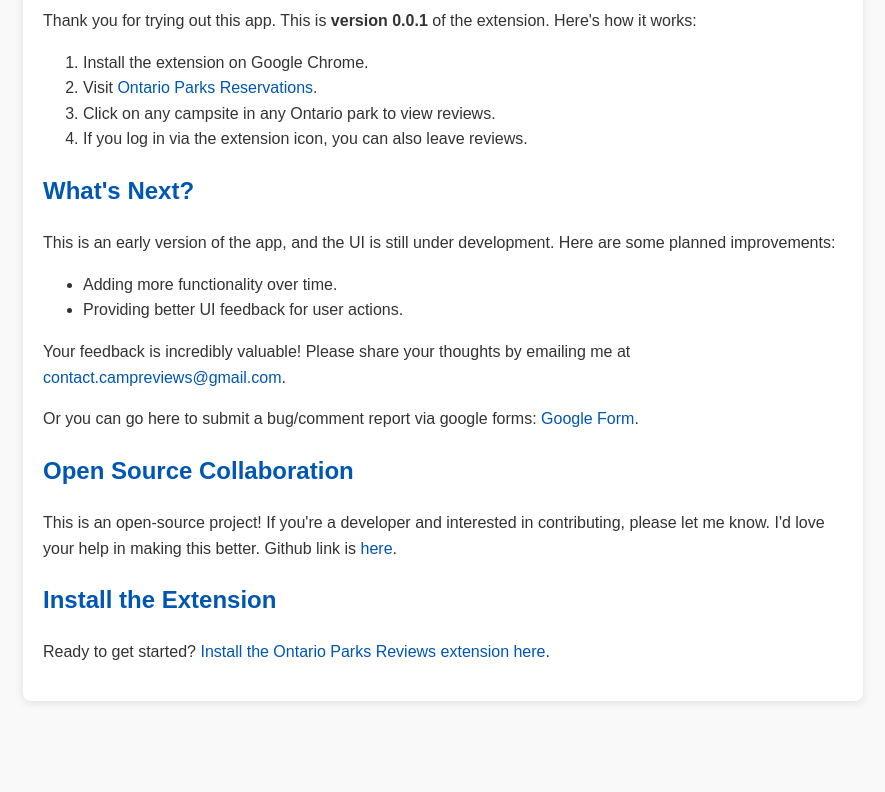
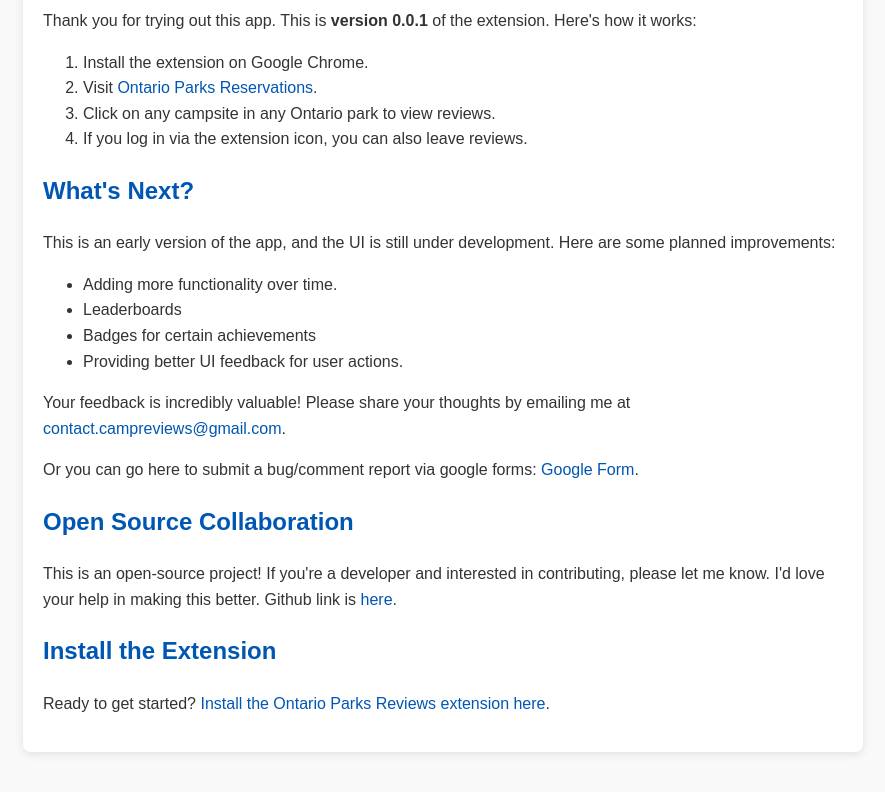
Before and after one commit to nickmackenzie/campreviews---webpage, a website built with Vite: page testers.html in a window 1280 px wide. Shown: the part 156-948 px from the top of the page, without its empty margins (197-1082 px from the left). Before the commit the page ends 907 px from the top, so only its background shows below. Built offline with nearby package versions, Linux system fonts and the light colour scheme.

Commit message:
added more to testers

```diff
--- a/testers.html
+++ b/testers.html
@@ -50,6 +50,8 @@
         <p>This is an early version of the app, and the UI is still under development. Here are some planned improvements:</p>
         <ul>
             <li>Adding more functionality over time.</li>
+            <li>Leaderboards</li>
+            <li>Badges for certain achievements</li>
             <li>Providing better UI feedback for user actions.</li>
         </ul>
         <p>Your feedback is incredibly valuable! Please share your thoughts by emailing me at <a href="mailto:contact.campreviews@gmail.com">contact.campreviews@gmail.com</a>.</p>
```
